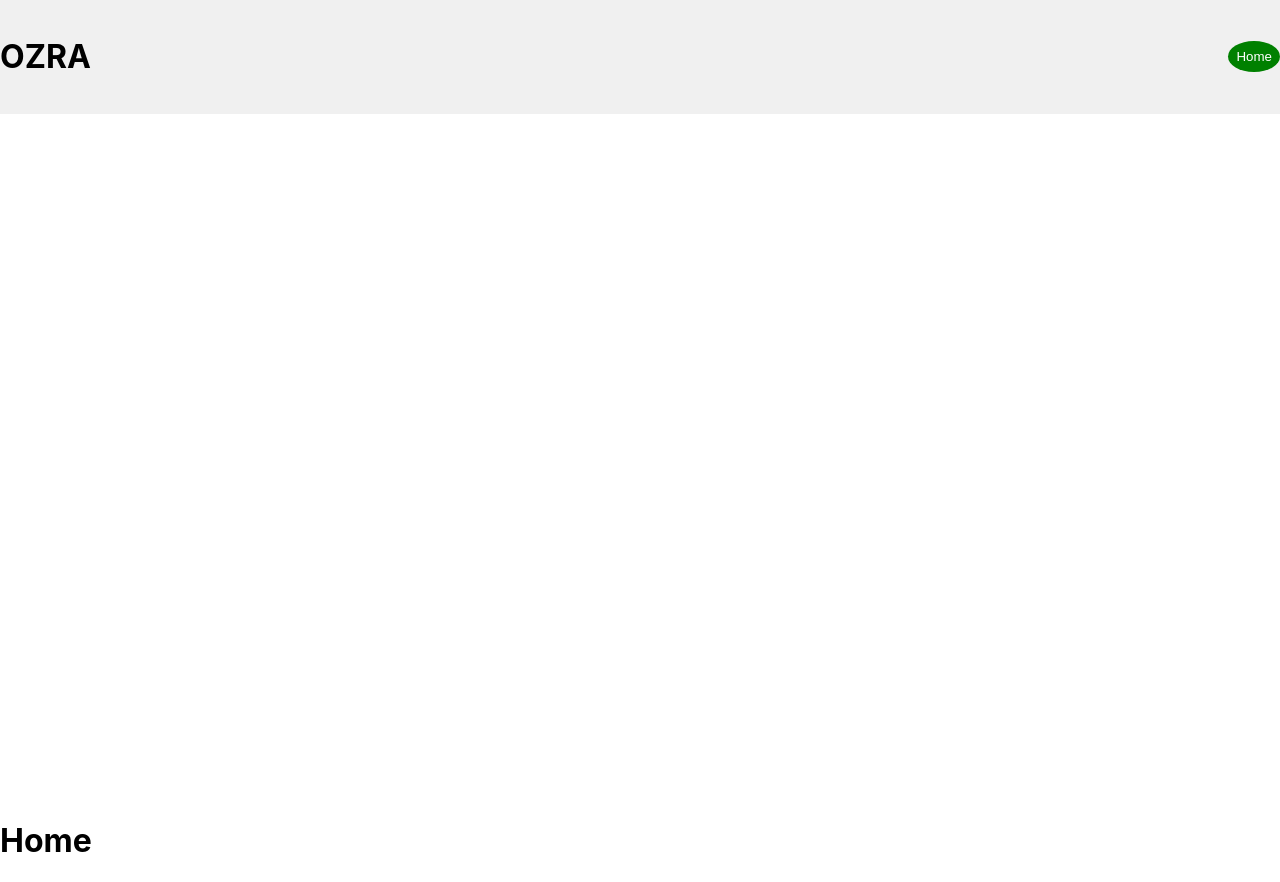
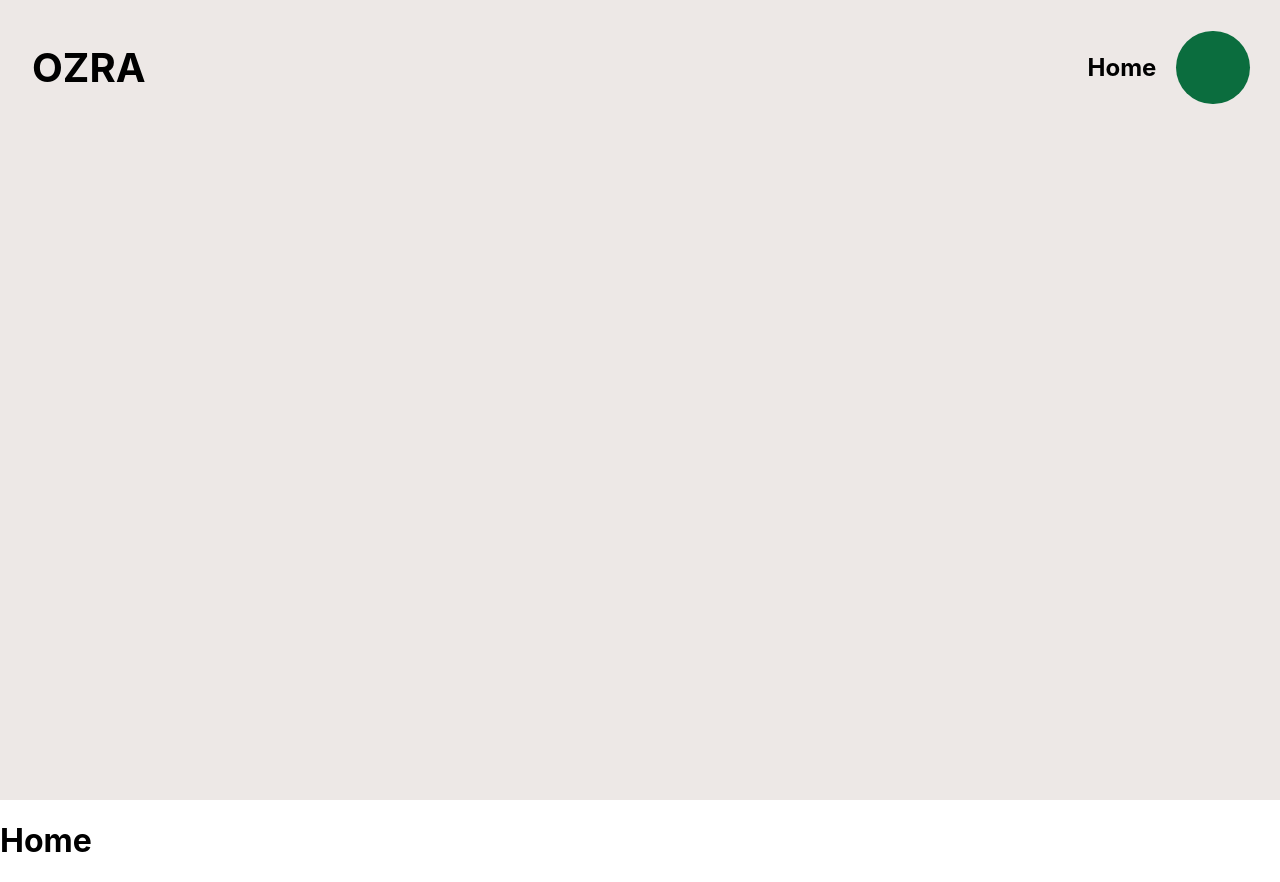
Before and after one commit to Amoxtli-Developers/orza-website, a React (Create React App) app: page / in a window 1280 px wide. Built offline with nearby package versions, Linux system fonts and the light colour scheme.

Commit message:
diseño de menu

```diff
--- a/src/components/menu.css
+++ b/src/components/menu.css
@@ -4,50 +4,71 @@
   align-items: center;
   justify-content: space-between;
   height: 100vh;
-    transition: background-color 0.3s ease;
+  background-color: #EDE8E6;
   overflow: hidden;
-    background-color: white;
 }
 
 .menu-container.open {
-    background-color: #333;
+  background-color: #2F2F2E;
+  animation: expandMenuFromButton 0.5s forwards;
 }
 
 .menu-header {
   display: flex;
   justify-content: space-between;
   align-items: center;
+  font-size: 20px;
   width: 100%;
   padding: 1rem;
-    background-color: #F0F0F0;
+  background-color: #EDE8E6;
   position: relative;
+  transition: background-color 0.3s ease;
+}
+
+.menu-header h1 {
+  margin-left: 2rem;
 }
 
 .menu-button-container {
   cursor: pointer;
+  display: flex;
+  align-items: center;
+}
+
+.menu-button-container span {
+  margin-right: 10px;
+  font-size: 1.5rem;
+  font-weight: 700;
 }
 
 .menu-button {
-    background-color: green;
+  background-color: #0B6D3E;
+  margin-left: 10px;
+  margin-right: 30px;
   border: none;
-    color: white;
-    padding: 0.5rem;
+  color: #EDE8E6;
+  padding: 2.3rem;
   border-radius: 50%;
   cursor: pointer;
   transition: background-color 0.3s;
+  width: 40px;
+  height: 40px;
 }
 
 .menu-button:hover, .menu-button:focus {
-    background-color: #004400;
+  background-color: #0A5C32;
 }
 
 .menu-content, .menu-footer {
-    display: none;
+  max-height: 0;
+  overflow: hidden;
+  transition: max-height 0.8s ease;
 }
 
 .menu-container.open .menu-content,
 .menu-container.open .menu-footer {
-    display: block;
+  max-height: 500px;
+  transition: max-height 0.8s ease;
 }
 
 .menu-list {
@@ -56,18 +77,75 @@
   grid-template-columns: repeat(2, 1fr);
   gap: 1rem;
   text-align: center;
+  position: relative;
+  padding: 0;
+  margin: 0;
 }
 
 .menu-item {
-    background-color: #333;
+  background-color: #2F2F2E;
   padding: 1rem;
   cursor: pointer;
+  font-size: 80px;
+  font-weight: 700;
+  color: #EDE8E6;
+  position: relative;
 }
 
+.menu-item {
+  border-right: none;
+  border-bottom: none;
+}
+
+.menu-list::after, .menu-list::before {
+  content: '';
+  position: absolute;
+  background-color: #0B6D3E;
+}
+
+.menu-list::before {
+  top: 50%;
+  left: 50%;
+  transform: translate(-50%, -50%);
+  height: 10px;
+  width: calc(100% + 60px);
+}
+
+.menu-list::after {
+  left: 50%;
+  top: 50%;
+  transform: translate(-50%, -50%);
+  width: 10px;
+  height: calc(100% + 60px);
+}
+
+
 .menu-item:hover {
-    background-color: #444;
+  background-color: #1d1c1b;
 }
 
 .menu-footer {
-    padding: 1rem;
+  padding: 3rem;
+  color: #EDE8E6;
+  font-size: 25px;
+  font-weight: 700;
+  margin-left: 1300px;
+  margin-bottom: 60px;
 }
+
+.menu-header.open {
+  background-color: #2F2F2E;
+}
+
+.menu-header.open h1,
+.menu-header.open .menu-button {
+  color: #EDE8E6;
+}
+
+
+.menu-header.open,
+.menu-header.open h1,
+.menu-header.open .menu-button,
+.menu-header.open .menu-button-container span {
+  color: #EDE8E6;
+}
--- a/src/components/menu.js
+++ b/src/components/menu.js
@@ -4,24 +4,24 @@ import './Menu.css';
 const Menu = () => {
   const [isOpen, setIsOpen] = useState(false);
 
-  // Función para abrir el menu
-  const openMenu = () => setIsOpen(true);
-
-  // Función para cerrar el menu
-  const closeMenu = () => setIsOpen(false);
+  const toggleMenu = () => setIsOpen(!isOpen);
 
   return (
     <div className={`menu-container ${isOpen ? 'open' : ''}`}>
-      <div className="menu-header">
+      <div className={`menu-header ${isOpen ? 'open' : ''}`}>
         <h1>OZRA</h1>
-        <div className="menu-button-container">
-          <button
-            className="menu-button"
-            onMouseEnter={openMenu}
-            onMouseLeave={closeMenu}
-          >
-            Home
-          </button>
+        <div className="menu-button-container" onClick={toggleMenu}>
+          {isOpen ? (
+            <>
+              <span>Close</span>
+              <button className="menu-button"></button>
+            </>
+          ) : (
+            <>
+              <span>Home</span>
+              <button className="menu-button"></button>
+            </>
+          )}
         </div>
       </div>
       {isOpen && (
```
Lines whose indentation alone changed are shown as unchanged.
